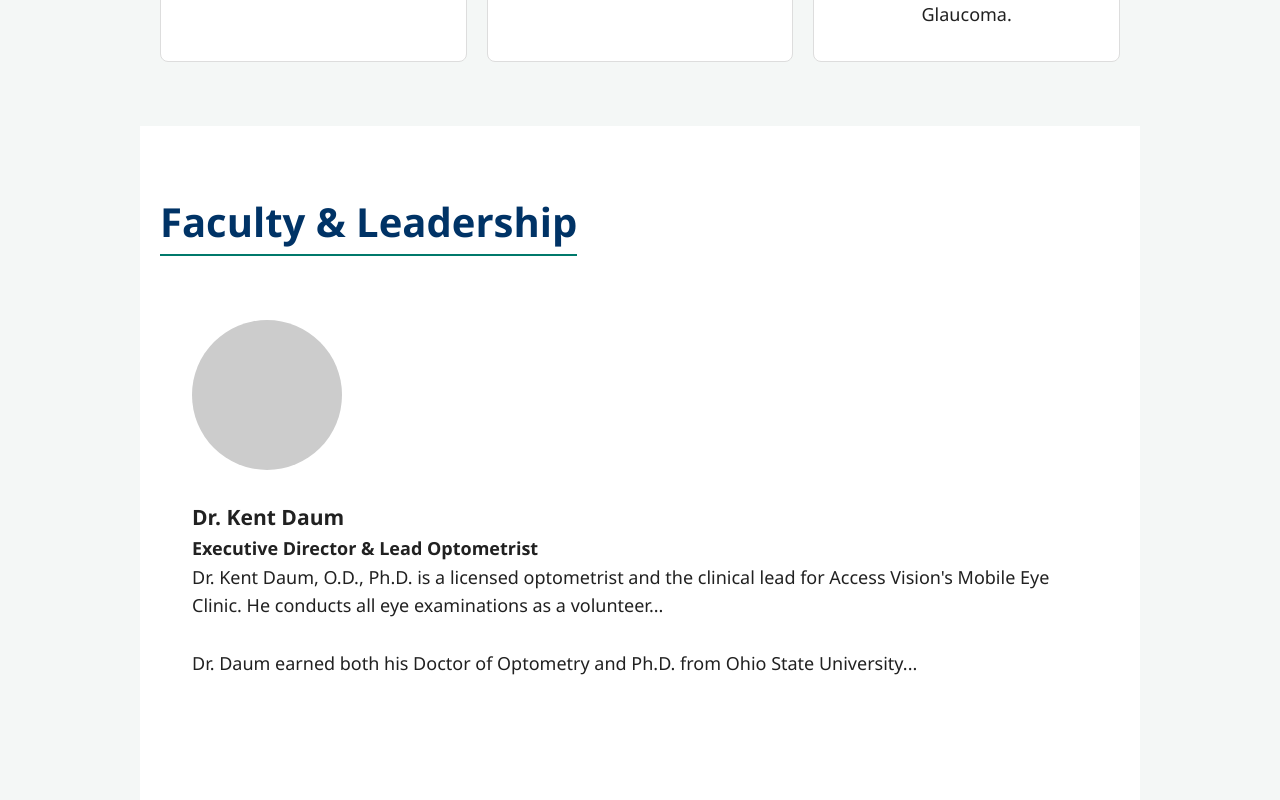
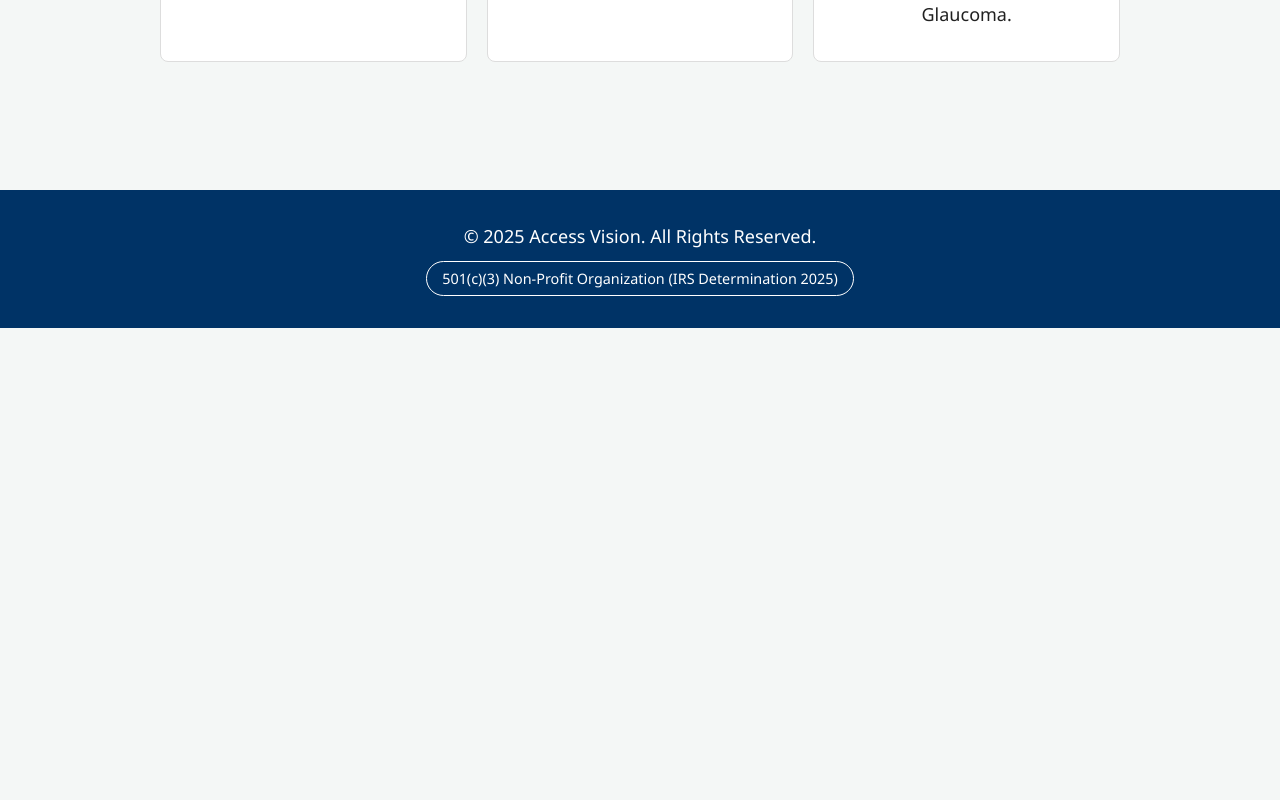
Before and after one commit to skoorrevir/access-vision, a Next.js app: page / in a window 1280 px wide. Shown: the part 3280-4080 px from the top of the page. After the commit the page ends 3608 px from the top, so only its background shows below. Built offline with nearby package versions, Linux system fonts and the light colour scheme.

Commit message:
Removal of team from the homepage, linking of the top bar team to the new page

```diff
--- a/src/app/layout.tsx
+++ b/src/app/layout.tsx
@@ -1,6 +1,8 @@
 import type { Metadata } from "next";
+import Link from 'next/link';
 import { Geist, Geist_Mono } from "next/font/google";
 import "./globals.css";
+
 
 const geistSans = Geist({
   variable: "--font-geist-sans",
@@ -33,7 +35,7 @@ export default function RootLayout({
                 <li><a href="#home">Home</a></li>
                 <li><a href="#about">About</a></li>
                 <li><a href="#mission">Mission</a></li>
-                <li><a href="#team">Team</a></li>
+                <li><Link href="/team">Team</Link></li>
               </ul>
             </nav>
           </div>
--- a/src/app/page.tsx
+++ b/src/app/page.tsx
@@ -96,25 +96,6 @@ export default function Home() {
         </div>
       </section>
 
-      <section id="team" style={{ backgroundColor: "white" }}>
-        <h2>Faculty & Leadership</h2>
-        <div className="team-profile">
-          <div style={{ width: "150px", height: "150px", background: "#ccc", borderRadius: "50%", flexShrink: 0 }}></div>
-          <div className="profile-text">
-            <h3>Dr. Kent Daum</h3>
-            <p><strong>Executive Director & Lead Optometrist</strong></p>
-            <p>
-              Dr. Kent Daum, O.D., Ph.D. is a licensed optometrist and the
-              clinical lead for Access Vision's Mobile Eye Clinic. He conducts
-              all eye examinations as a volunteer...
-              <br /><br />
-              Dr. Daum earned both his Doctor of Optometry and Ph.D. from Ohio
-              State University...
-            </p>
-          </div>
-        </div>
-      </section>
-
     </main>
   );
 }
```
